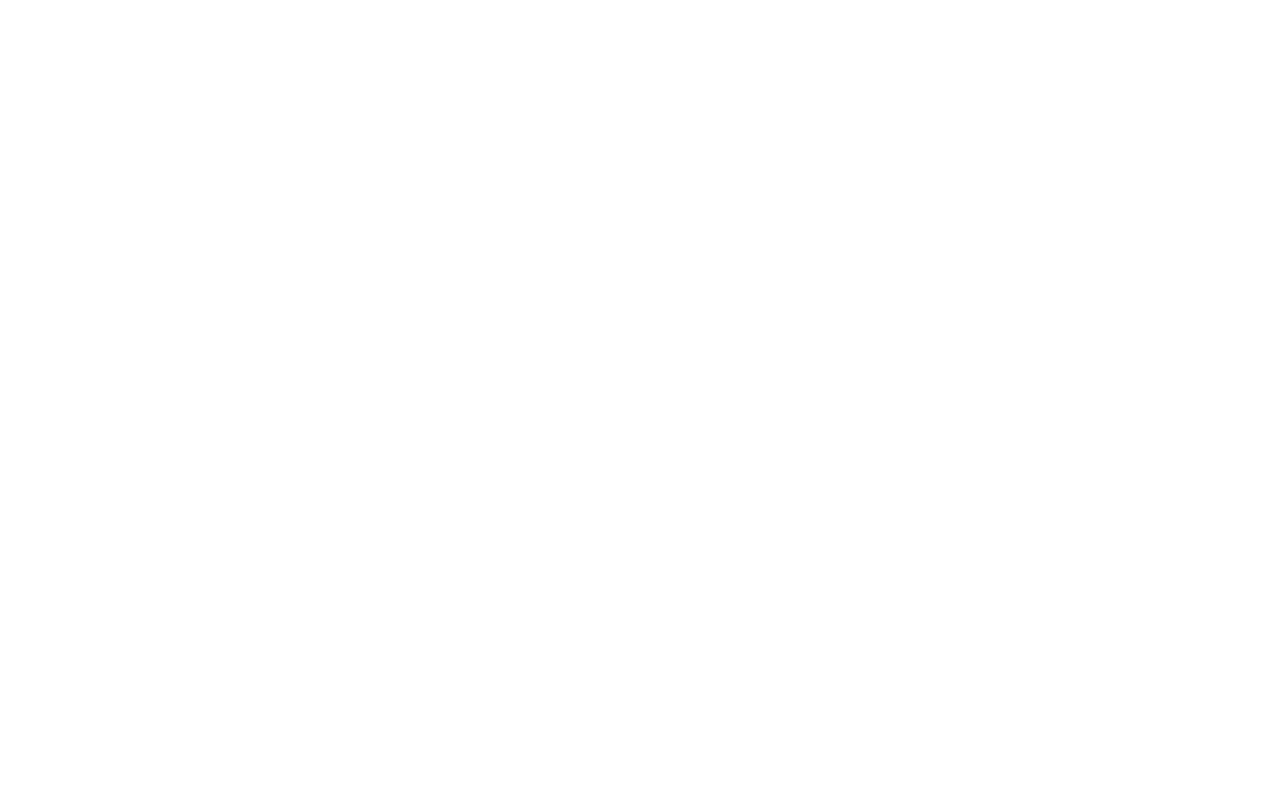
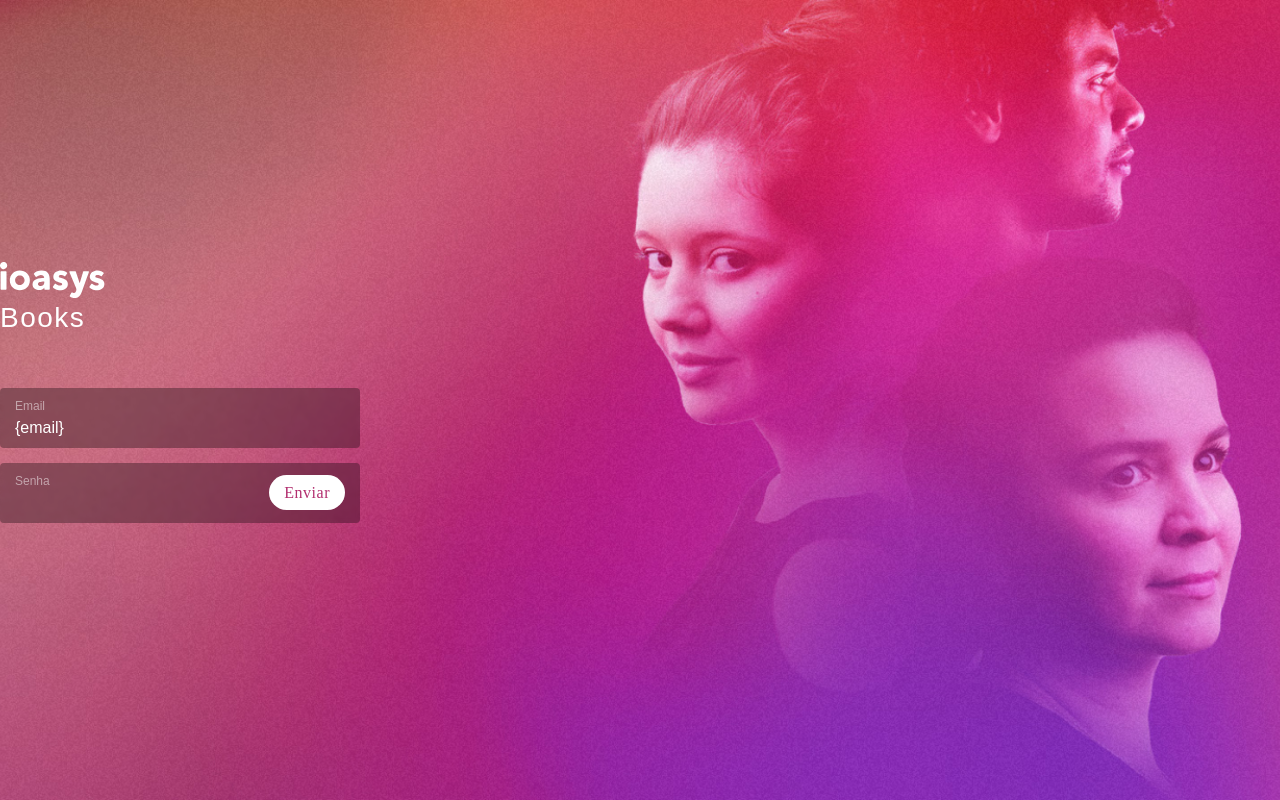
Before and after one commit to Giovancruz/IoasysBooks, a React (Create React App) app: page / in a window 1280 px wide. Built offline with nearby package versions, Linux system fonts and the light colour scheme.

Commit message:
Wip loginPage && logo component with router

```diff
--- /dev/null
+++ b/src/components/Logo.jsx
@@ -0,0 +1,15 @@
+import React, { Component } from "react";
+import { ReactComponent as LogoSvg } from "../static/images/Logo.svg";
+
+class Logo extends Component {
+  render() {
+    return (
+      <div className="logo">
+        <LogoSvg />
+        Books
+      </div>
+    );
+  }
+}
+
+export default Logo;
--- a/src/components/Router.jsx
+++ b/src/components/Router.jsx
@@ -1,11 +1,13 @@
 import React, {Component} from 'react';
 import { Switch, Route } from 'react-router-dom';
 
+import LoginPage from '../pages/LoginPage';
 
 class Router extends Component {
   render() {
      return (
        <Switch>
+         <Route exact path="/" component={LoginPage}></Route>
        </Switch>
      );
   }
--- /dev/null
+++ b/src/pages/LoginPage.css
@@ -0,0 +1,100 @@
+body {
+  background-image: url("../static/images/background-login.jpg");
+  background-size: cover;
+  background-position: center top;
+}
+
+.logo {
+  font-size: 28px;
+  line-height: 40px;
+  color: #ffffff;
+  margin-bottom: 50px;
+  font-weight: 300;
+  letter-spacing: 1.5px;
+}
+
+.logo svg {
+  margin-right: 15px;
+  vertical-align: middle;
+}
+
+.logo svg path {
+  fill: #fff;
+}
+
+.wrapper {
+  width: 360px;
+}
+
+.form-container .form-group {
+  margin-bottom: 15px;
+  color: #fff;
+}
+
+.form-container .form-group label {
+  display: inline-block;
+  z-index: 1;
+  font-size: 12px;
+  line-height: 16px;
+  opacity: 0.5;
+  margin-left: 15px;
+  padding-top: 10px;
+  position: absolute;
+}
+
+.form-container .form-control {
+  height: 60px;
+  backdrop-filter: blur(2px);
+  border: none;
+  background: rgba(0, 0, 0, 0.32);
+  color: #fff;
+  font-size: 1em;
+  line-height: 1.5;
+  padding: 28px 15px 8px;
+  width: 100%;
+  border-radius: 4px;
+  -webkit-appearance: none;
+  -moz-appearance: textfield;
+  outline: none;
+}
+
+.form-container .form-control-feedback {
+  position: absolute;
+  top: 12px;
+  right: 15px;
+  z-index: 2;
+  display: -webkit-box;
+  display: -ms-flexbox;
+  display: flex;
+  align-items: center;
+  justify-content: center;
+}
+
+.btn {
+  display: inline-flex;
+  justify-content: center;
+  align-items: center;
+  user-select: none;
+  line-height: 20px;
+  min-height: 35px;
+  font-size: 16px;
+  font-weight: 500;
+  letter-spacing: 0.5px;
+  border-radius: 4px;
+  padding: 0 15px;
+  text-align: center;
+  border: none;
+  cursor: pointer;
+
+  font-family: Heebo;
+  font-style: normal;
+}
+
+.btn-light {
+  background: #ffffff;
+  color: #b22e6f;
+}
+
+.btn-rounded {
+  border-radius: 44px;
+}
--- /dev/null
+++ b/src/pages/LoginPage.jsx
@@ -0,0 +1,52 @@
+import React, { Component, useState } from "react";
+import Logo from '../components/Logo';
+import "./LoginPage.css";
+
+class LoginPage extends Component {
+
+  async handleSubmit(event) {
+    event.preventDefault();
+  }
+
+  render() {
+    return (
+      <section id="Login" className="container mx-auto">
+        <div className="wrapper flex flex-col max-w-full h-screen">
+          <div className="form-container my-auto">
+            <Logo />
+            <form onSubmit={this.handleSubmit}>
+              <div className="form-group">
+                <label htmlFor="userEmail">Email</label>
+                <input
+                  type="email"
+                  name="userEmail"
+                  className="form-control"
+                  defaultValue="{email}"
+                  required="required"
+                  title="Digite seu email"
+                />
+              </div>
+              <div className="form-group relative">
+                <label htmlFor="userPassword">Senha</label>
+                <input
+                  type="password"
+                  name="userPassword"
+                  className="form-control"
+                  required="required"
+                  title="Digite sua senha"
+                />
+                <div className="form-control-feedback">
+                  <button className="btn btn-rounded btn-light" type="submit">
+                    Enviar
+                  </button>
+                </div>
+              </div>
+            </form>
+          </div>
+        </div>
+      </section>
+    );
+  }
+}
+
+export default LoginPage;
```
Also changed, not shown: src/static/images/Logo.svg (added), src/static/images/background-login.jpg (added).
